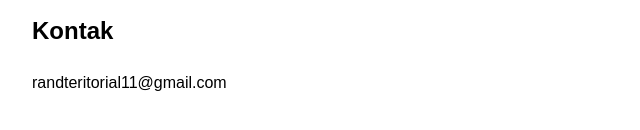
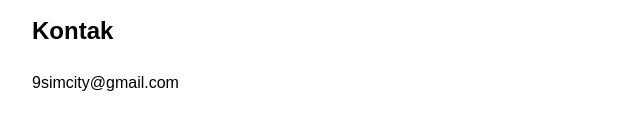
Before and after one commit to Randteritorial/batas-jajan-info, a plain HTML site: page privacy.html in a window 1280 px wide. Shown: the part 766-896 px from the top of the page, 288-928 px from the left. Drawn offline with Linux system fonts and the light colour scheme.

Commit message:
Update privacy.html

```diff
--- a/privacy.html
+++ b/privacy.html
@@ -12,5 +12,5 @@
 <h2>Menghapus data</h2>
 <p>Anda dapat menghapus data lokal dengan menghapus aplikasi atau memakai tombol Hapus semua data. Data cadangan dapat dihapus dengan mencabut akses aplikasi di pengaturan akun Google Anda (myaccount.google.com/permissions) dan menghapus data aplikasi di Google Drive.</p>
 <h2>Kontak</h2>
-<p>randteritorial11@gmail.com</p>
+<p>9simcity@gmail.com</p>
 </body></html>
```
